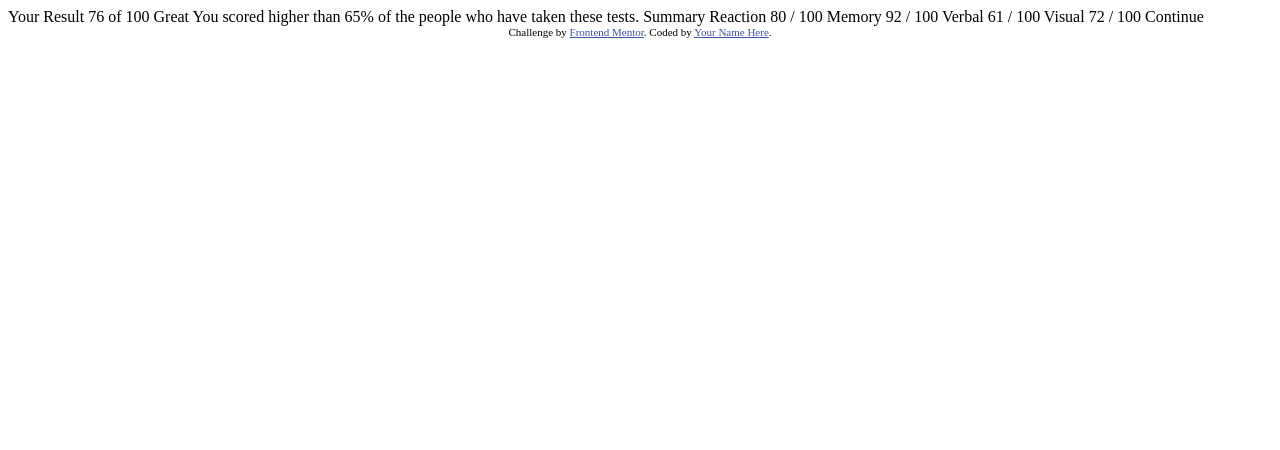
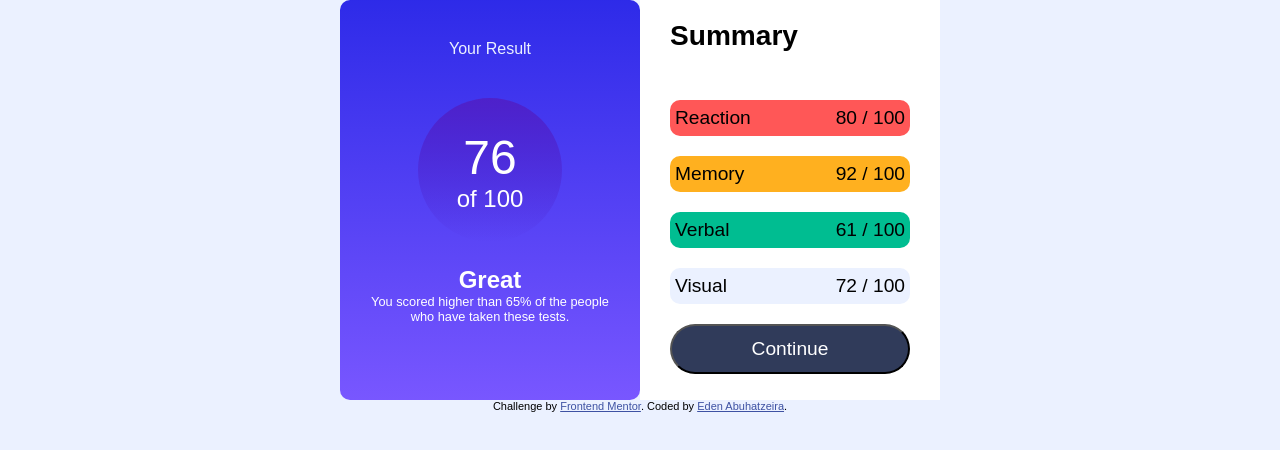
Before and after one commit to skadanka/results-summary-component-main, a plain HTML site: page index.html in a window 1280 px wide. Drawn offline with Linux system fonts and the light colour scheme.

Commit message:
Final result
Improvement to be made:
- corrects sizing of boxes
- using more fitting html tags
-

```diff
--- a/index.html
+++ b/index.html
@@ -5,6 +5,7 @@
   <meta name="viewport" content="width=device-width, initial-scale=1.0"> <!-- displays site properly based on user's device -->
 
   <link rel="icon" type="image/png" sizes="32x32" href="./assets/images/favicon-32x32.png">
+  <link rel="stylesheet"  href="./style.css">
 
   <title>Frontend Mentor | Results summary component</title>
 
@@ -16,32 +17,53 @@
 </head>
 <body>
 
-  Your Result
-  76
-  of 100
+  <div class="container">
+    <div class="row">
+      <div class="col left">
+        <h3 class="title">Your Result</h3>
 
-  Great
-  You scored higher than 65% of the people who have taken these tests.
+        <div class="score-circle">
+          <span class="score">76</span>
+          <span class="sub-score">of 100</span>
+        </div>
 
-  Summary
+        <div class="footer">
+          <span class="subtitle">Great</span>
+          <span class="content">You scored higher than 65% of the people who have taken these tests.</span>
+        </div>
+      </div>
 
-  Reaction
-  80 / 100
+      <div class="col right">
+        <h3>Summary</h3>
 
-  Memory
-  92 / 100
+        <div class="stats-row reaction">
+          <span>Reaction</span>
+          <span>80 / 100</span>
+        </div>
 
-  Verbal
-  61 / 100
+        <div class="stats-row memory">
+          <span>Memory</span>
+          <span>92 / 100</span>
+        </div>
 
-  Visual
-  72 / 100
+        <div class="stats-row verbal">
+          <span>Verbal</span>
+          <span>61 / 100</span>
+        </div>
 
-  Continue
+        <div class="stats-row visual">
+          <span>Visual</span>
+          <span>72 / 100</span>
+        </div>
+
+        <button class="button">Continue</button>
+    </div>
+    </div>
+  </div>
 
   <div class="attribution">
     Challenge by <a href="https://www.frontendmentor.io?ref=challenge" target="_blank">Frontend Mentor</a>.
-    Coded by <a href="#">Your Name Here</a>.
+    Coded by <a href="#">Eden Abuhatzeira</a>.
   </div>
 </body>
 </html>
--- /dev/null
+++ b/style.css
@@ -0,0 +1,180 @@
+
+:root {
+  --white: hsl(0, 0%, 100%);
+
+  --light-red: hsl(0, 100%, 67%);
+  --orangey-yellow: hsl(39, 100%, 56%);
+  --green-teal: hsl(166, 100%, 37%);
+  --cobalt-blue: hsl(234, 85%, 45%);
+
+  --light-slate-blue-background: hsl(252, 100%, 67%);
+  --light-royal-blue-background: hsl(241, 81%, 54%);
+  --violet-blue-circle: hsla(256, 72%, 46%, 1);
+  --persian-blue-circle: hsla(241, 72%, 46%, 0);
+
+  --pale-blue: hsl(221, 100%, 96%);
+  --light-lavender: hsl(241, 100%, 89%);
+  --dark-gray-blue: hsl(224, 30%, 27%);
+}
+
+body {
+  margin: 0;
+  font-family: "Hanken Grotesk", sans-serif;
+  font-size: 1.5rem;
+  background-color: var(--pale-blue);
+}
+
+.container {
+  width: 80%;
+  max-width: 600px;
+  min-width: 580px;
+  margin: 0 auto;
+}
+
+.row {
+  min-height: 400px;
+  display: grid;
+  grid-template-columns: 1fr 1fr;
+}
+
+.col {
+  display: flex;
+  flex-direction: column;
+  padding: 10px 30px;
+
+}
+
+.left {
+  display: flex;
+  flex-direction: column;
+  gap: 1.5rem;
+  align-items: center;
+  padding: 1.5rem;
+
+  background: linear-gradient(
+    var(--light-royal-blue-background),
+    var(--light-slate-blue-background)
+  );
+
+  color: var(--white);
+  border-radius: 10px;
+}
+
+
+.button {
+  color: var(--white);
+  padding: 5%;
+  border-radius: 40px;
+  background-color: var(--dark-gray-blue);
+  font-size: 1.2rem;
+}
+
+.left .title {
+  font-size: 1rem;
+  font-weight: 400;
+  color: var(--pale-blue);
+}
+
+.left .subtitle {
+  font-size: 1.5rem;
+  font-weight: 700;
+}
+
+.left .content {
+  font-size: 0.8rem;
+  font-weight: 400;
+}
+
+.right {
+  text-align: left;
+  background-color: var(--white);
+  gap: 10px;
+}
+
+.right > * {
+  margin-top: 10px;
+}
+
+.score-circle {
+  width: 5rem;
+  height: 5rem;
+  border-radius: 100%;
+  justify-content: center;
+  text-align: center;
+  padding: 2rem;
+
+  background: linear-gradient(
+    var(--violet-blue-circle),
+    var(--persian-blue-circle)
+  )
+}
+
+.score-circle .score {
+  font-size: 3rem;
+  display: block;
+}
+
+.footer {
+  display: flex;
+  flex-direction: column;
+
+  align-items: center;
+  text-align: center;
+}
+
+.reaction {
+  background: var(--light-red);
+}
+
+.memory {
+  background: var(--orangey-yellow);
+}
+
+.verbal {
+  background: var(--green-teal);
+}
+
+.visual {
+  background: var(--pale-blue);
+}
+
+.stats-row {
+  padding: 7px 5px;
+  /* width: 80%; */
+  font-size: 1.2rem;
+  border-radius: 10px;
+  display: flex;
+  justify-content: space-between;
+}
+
+@media only screen and (max-width: 450px) {
+
+  .container > * {
+    padding: 0; margin: 0;
+  }
+
+  .container {
+    width: 100%;
+    max-width: unset; min-width: unset;
+  }
+
+  .container .right {
+    min-height: 500px;
+  }
+  .container .left {
+    border-radius: 0px 0px 30px 30px;
+    min-height: 300px;
+  }
+  .row {
+    display: flex;
+    flex-direction: column;
+  }
+
+  .stats-row {
+    width: 100%;
+  }
+
+  .stats-row > * {
+    padding: 5px 5px;
+  }
+}
```
